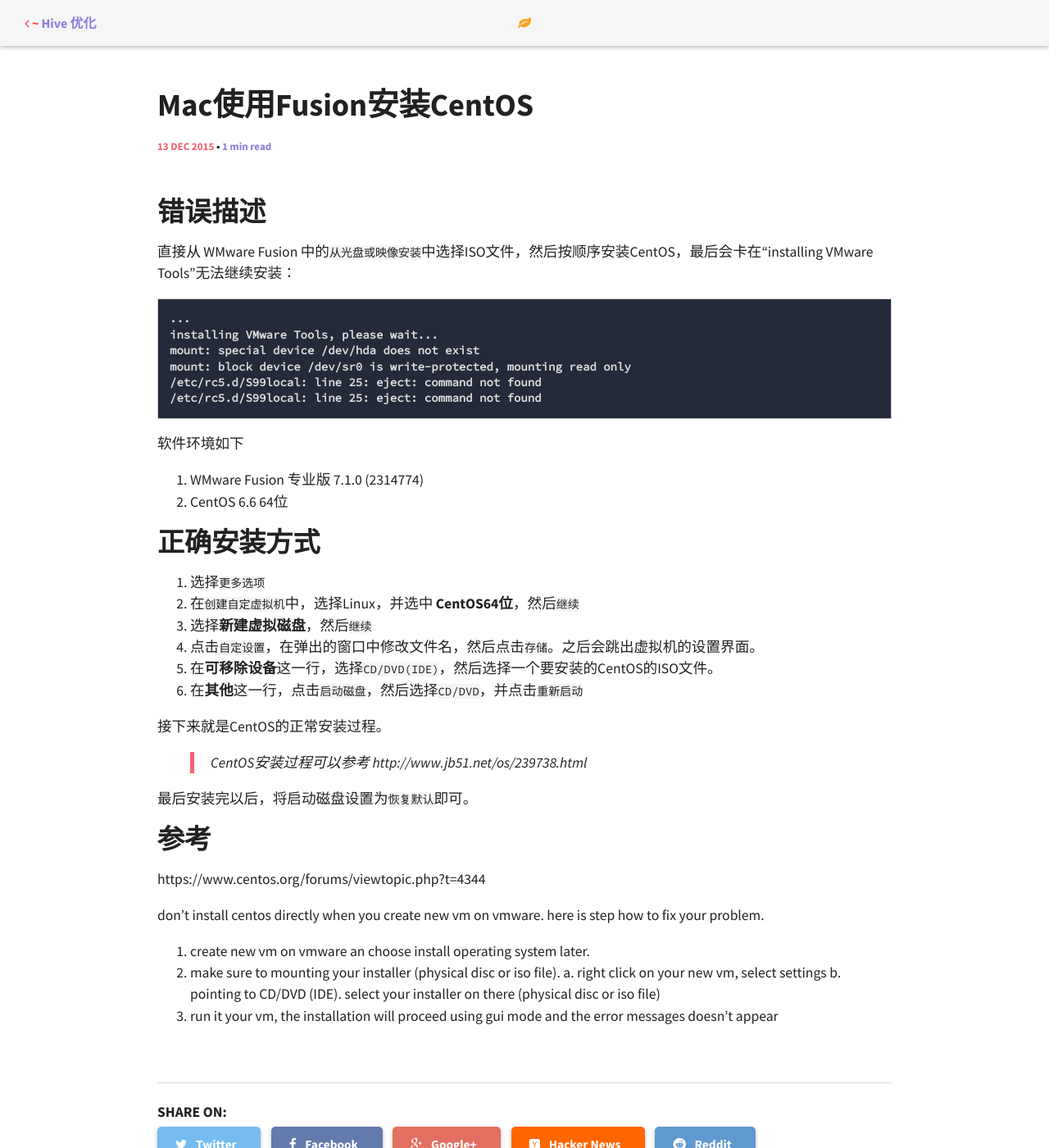
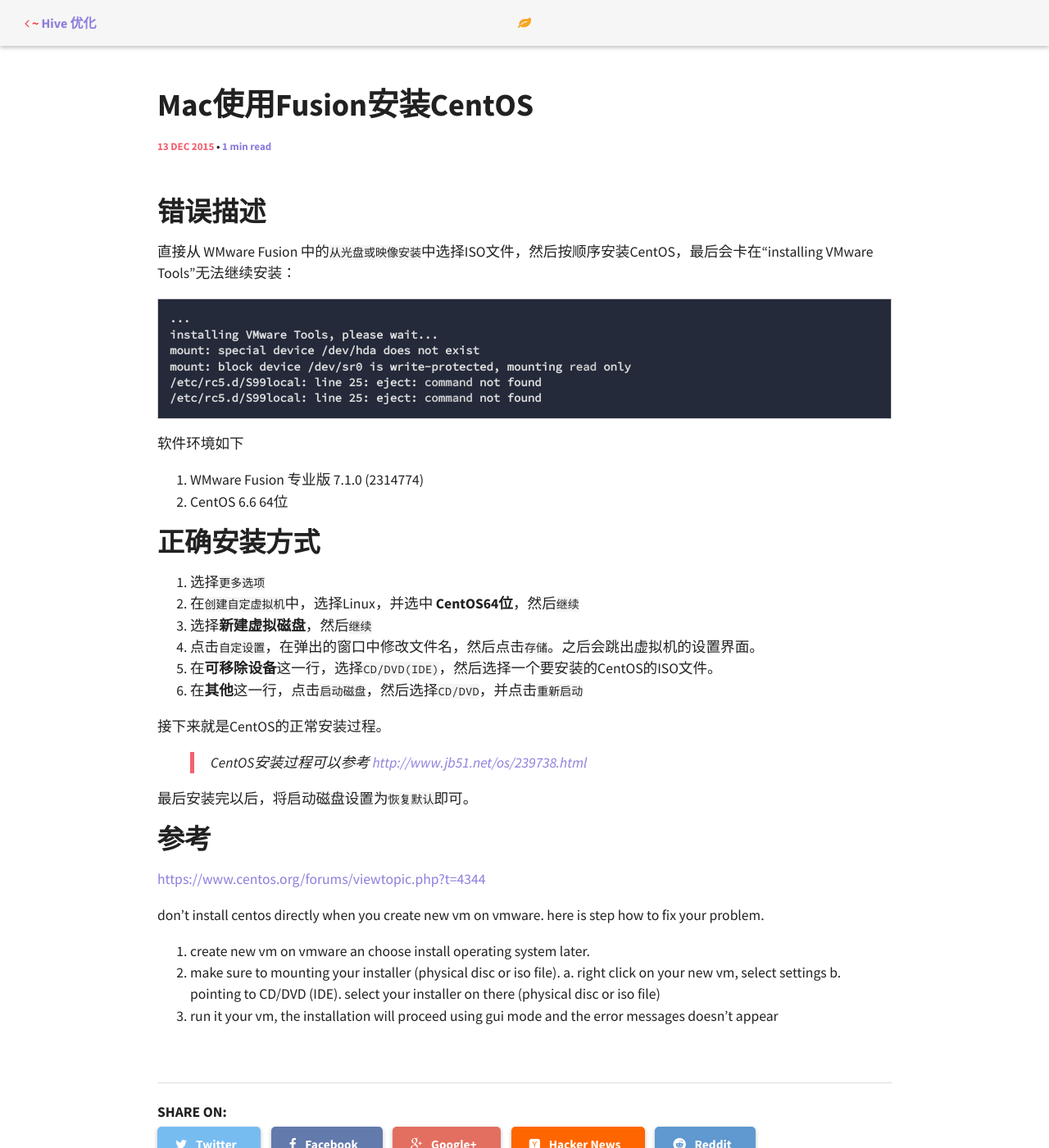
Before and after one commit to DamianZhou/Damian.github.io, a Jekyll site: the page built from _posts/2015-12-13-MAC使用Fusion安装CentOS.md, in a window 1280 px wide and 1400 px high. Shown: the whole window at 82% size. Built offline with Jekyll 4.4.1, drawn with Linux system fonts in a browser that asks for light colours; Markdown is read by kramdown in place of the engine named in the settings; comment, search, counter and statistics services are not loaded; part of the change alters nothing that is shown.

Commit message:
修改 MAC使用Fusion安装CentOS

````diff
--- a/_posts/2015-12-13-MAC使用Fusion安装CentOS.md
+++ b/_posts/2015-12-13-MAC使用Fusion安装CentOS.md
@@ -10,7 +10,8 @@ comments          : true # enable disqus comment
 ###错误描述
 
 直接从 WMware Fusion 中的`从光盘或映像安装`中选择ISO文件，然后按顺序安装CentOS，最后会卡在“installing VMware Tools”无法继续安装：
-```
+
+```bash
 ...
 installing VMware Tools, please wait...
 mount: special device /dev/hda does not exist
@@ -19,8 +20,8 @@ mount: block device /dev/sr0 is write-protected, mounting read only
 /etc/rc5.d/S99local: line 25: eject: command not found
 ```
 
+软件环境如下
 
-软件环境如下
 1. WMware Fusion 专业版 7.1.0 (2314774)
 2. CentOS 6.6 64位
 
@@ -34,16 +35,17 @@ mount: block device /dev/sr0 is write-protected, mounting read only
 6. 在**其他**这一行，点击`启动磁盘`，然后选择`CD/DVD`，并点击`重新启动`
 
 接下来就是CentOS的正常安装过程。
->CentOS安装过程可以参考 http://www.jb51.net/os/239738.html
+>CentOS安装过程可以参考 [http://www.jb51.net/os/239738.html](http://www.jb51.net/os/239738.html)
 
 最后安装完以后，将启动磁盘设置为`恢复默认`即可。
 
 ###参考
 
-https://www.centos.org/forums/viewtopic.php?t=4344
+[https://www.centos.org/forums/viewtopic.php?t=4344](https://www.centos.org/forums/viewtopic.php?t=4344)
 
 don't install centos directly when you create new vm on vmware.
 here is step how to fix your problem.
+
 1. create new vm on vmware an choose install operating system later.
 2. make sure to mounting your installer (physical disc or iso file).
  a. right click on your new vm, select settings
````
